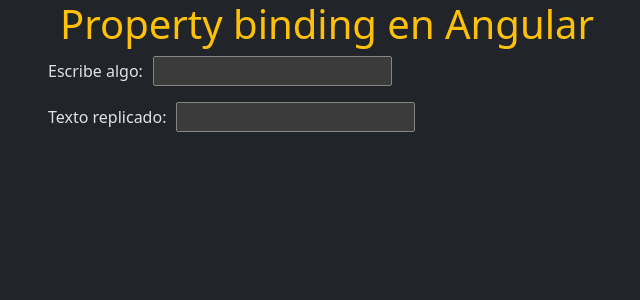
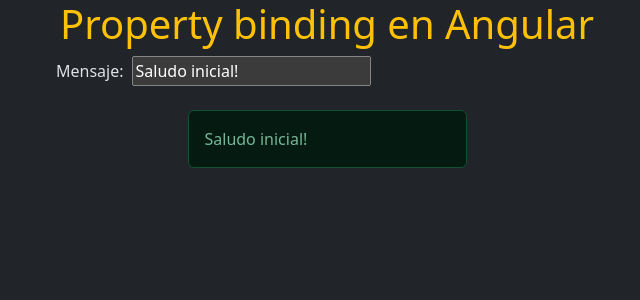
Before and after one commit to dsanchez-dev/App-Angular, an Angular app: page / in a window 1280 px wide. Shown: the top 300 px of the page, without its empty margins (313-953 px from the left). Built offline with nearby package versions, Linux system fonts and the light colour scheme.

Commit message:
P09 - Two-way Binding

```diff
--- a/src/app/app.html
+++ b/src/app/app.html
@@ -1,4 +1,4 @@
 <div class="container">
   <h1 class="text-center text-warning">{{titulo}}</h1>
-  <app-replicador/>
+  <app-saludar/>
 </div>
--- a/src/app/app.ts
+++ b/src/app/app.ts
@@ -1,10 +1,11 @@
 import { Component } from '@angular/core';
 import { Replicador } from "./replicador/replicador";
+import { Saludar } from "./saludar/saludar";
 
 @Component({
   selector: 'app-root',
   standalone: true,
-  imports: [Replicador],
+  imports: [Replicador, Saludar],
   templateUrl: './app.html',
   styleUrl: './app.css'
 })
--- /dev/null
+++ b/src/app/saludar/saludar.html
@@ -0,0 +1,13 @@
+<div class="d-flex justify-content-center">
+    <div class="w-50">
+        <div class="mb-3">
+            <label for="inputTexto" class="mx-2">Mensaje: </label>
+            <input id="inputTexto" type="text" [(ngModel)]="saludo" autocomplete="off"/>
+        </div>
+        <div class="mb-3 ">
+            <div class="alert alert-success mt-4 mx-auto w-50">
+                {{ saludo }}
+            </div>
+        </div>
+    </div>
+</div>
--- /dev/null
+++ b/src/app/saludar/saludar.ts
@@ -0,0 +1,13 @@
+import { Component } from '@angular/core';
+import { FormsModule } from '@angular/forms';
+
+@Component({
+  selector: 'app-saludar',
+  standalone: true,
+  imports: [FormsModule],
+  templateUrl: './saludar.html',
+  styleUrl: './saludar.css'
+})
+export class Saludar {
+   saludo = 'Saludo inicial!';
+}
```
Also changed, not shown: src/app/saludar/saludar.css (added).
